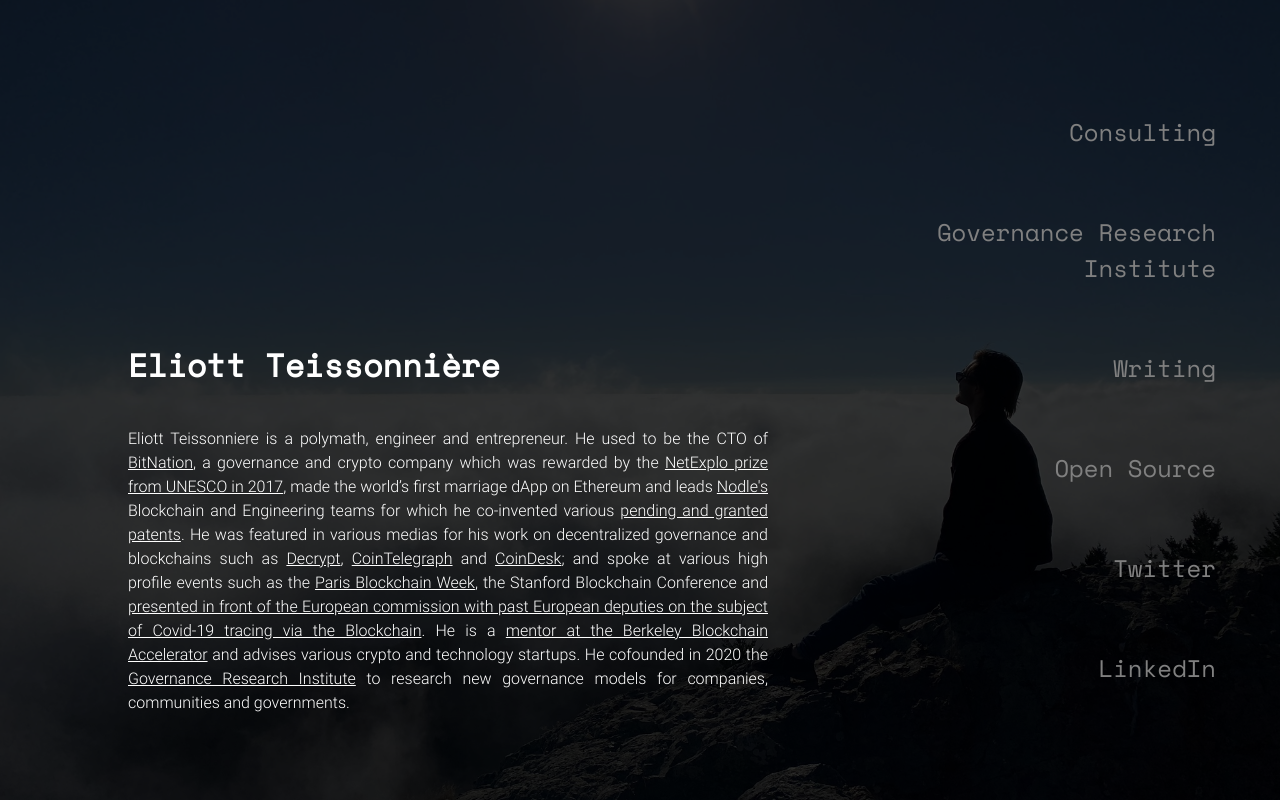
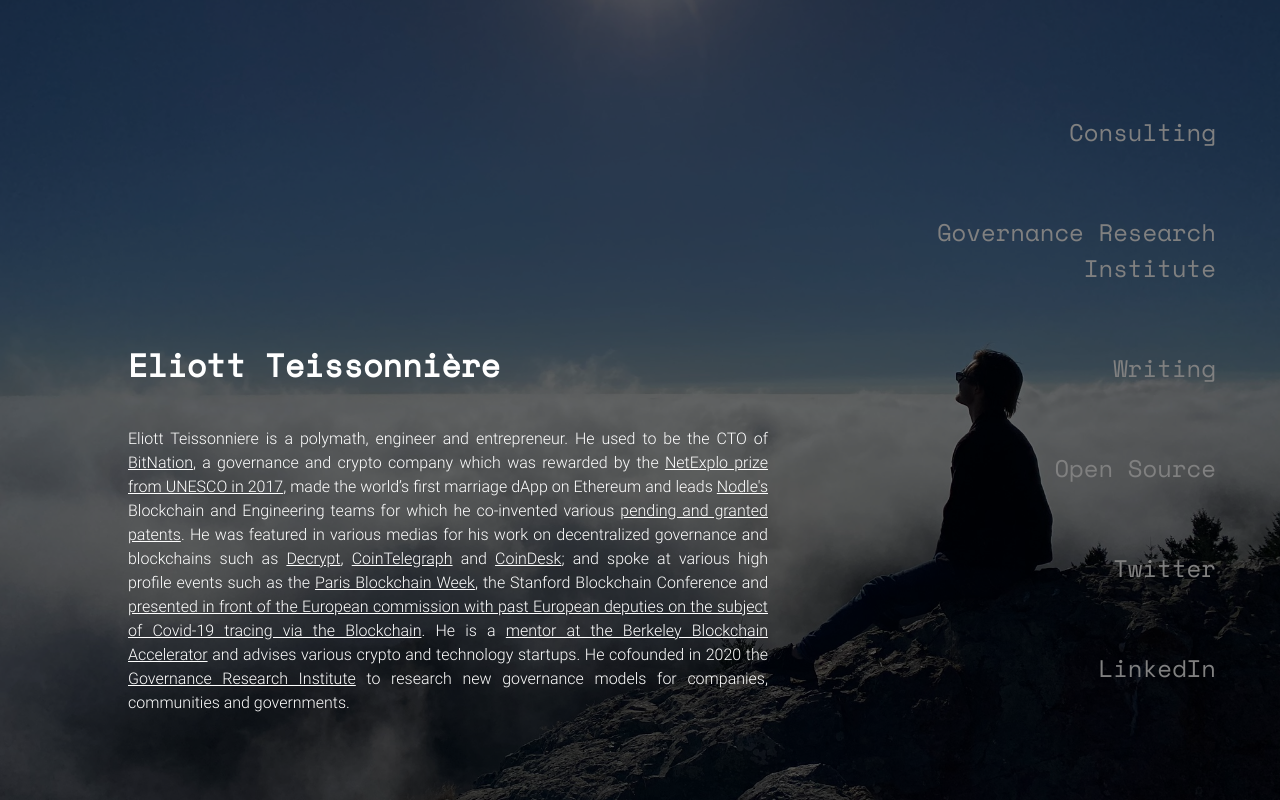
Before and after one commit to ETeissonniere/eliottteissonniere.com, a Next.js app: page / in a window 1280 px wide. Built offline with nearby package versions, Linux system fonts and the light colour scheme; a web font is replaced by a local one.

Commit message:
less opacity

```diff
--- a/css/index.module.css
+++ b/css/index.module.css
@@ -7,7 +7,7 @@
 
 .bgWrap::after {
   content: '';
-  background: rgba(0, 0, 0, 0.8);
+  background: rgba(0, 0, 0, 0.6);
   position: absolute;
   top: 0;
   left: 0;
```
